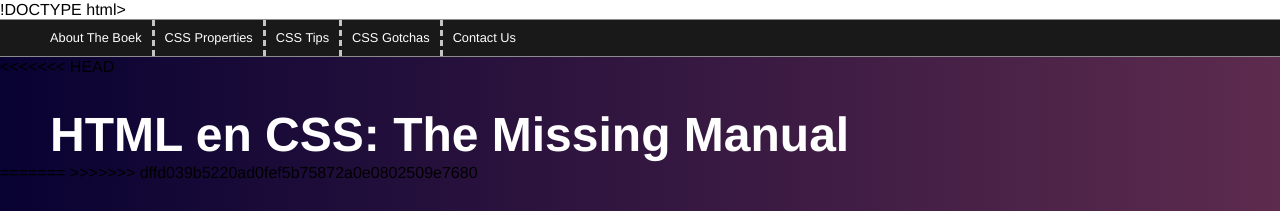
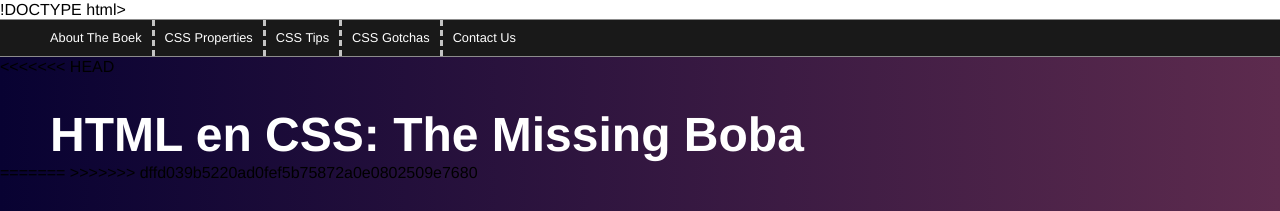
Before and after one commit to a-us3rname/digwo2, a plain HTML site: page www/index.html in a window 1280 px wide. Shown: the top 211 px of the page. Drawn offline with Linux system fonts and the light colour scheme.

Commit message:
changed title

```diff
--- a/www/index.html
+++ b/www/index.html
@@ -20,7 +20,7 @@
           </ul>
         </nav>
 <<<<<<< HEAD
-        <h1>HTML en CSS: The Missing Manual</h1>
+        <h1>HTML en CSS: The Missing Boba</h1>
 =======
 >>>>>>> dffd039b5220ad0fef5b75872a0e0802509e7680
       </header>
```
